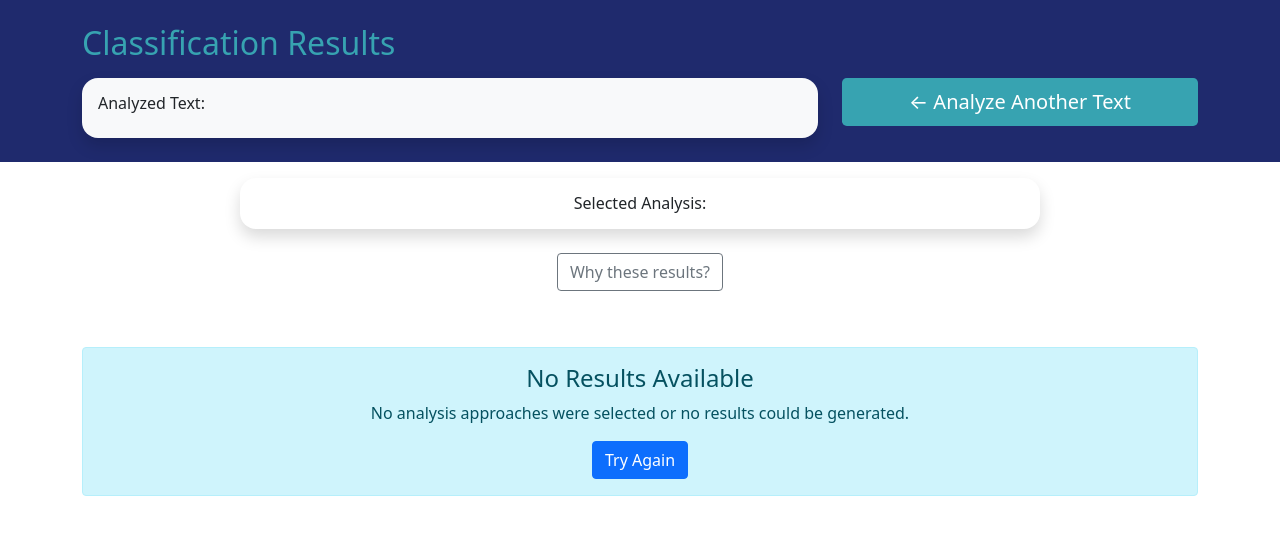
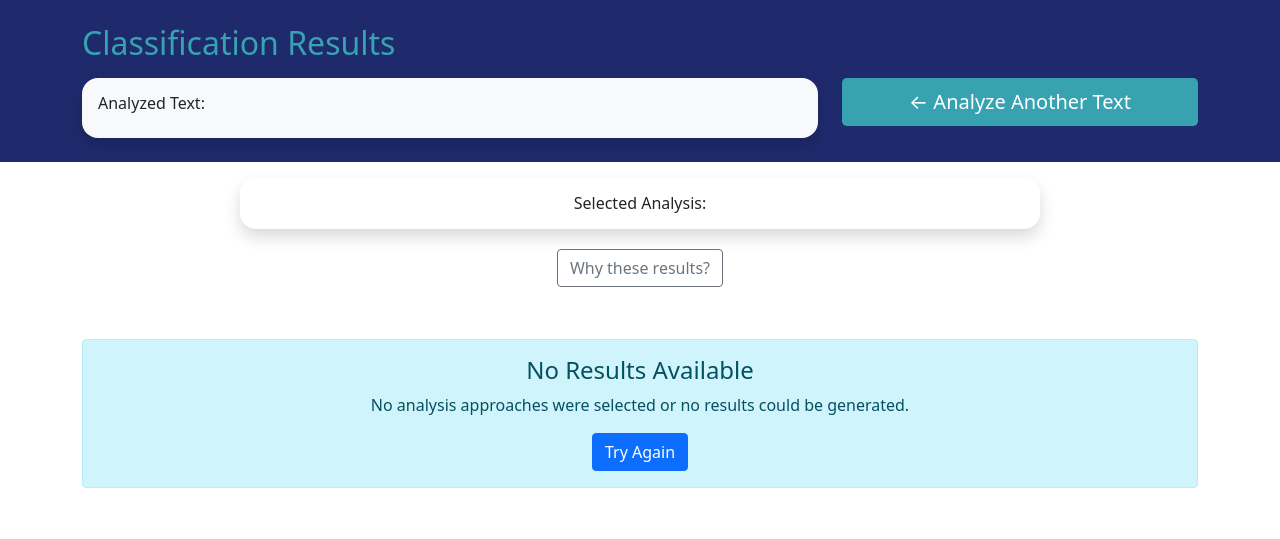
Before and after one commit to juangomezcruces/apsi, a Django app: template templates/classifier/results.html in a window 1280 px wide. Shown: the part 56-595 px from the top of the page. Run offline with Django 4.2, Linux system fonts and the light colour scheme; the template is opened without the code that fills it, so the values that code supplies are empty.

Commit message:
Edit results.html

```diff
--- a/templates/classifier/results.html
+++ b/templates/classifier/results.html
@@ -219,7 +219,7 @@
 
 
                     <!-- Why These Results Toggle -->
-                    <section class="py-2 bg-white">
+                    <section class="py-1 bg-white">
                       <div class="container text-center">
 
                         <button class="btn btn-outline-secondary"
```
